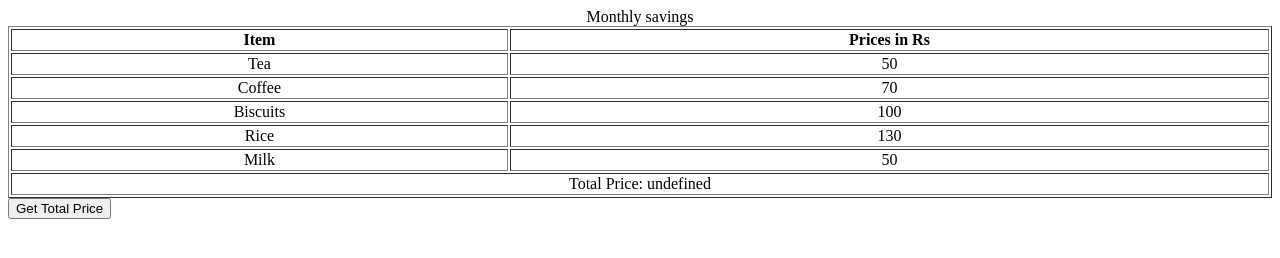
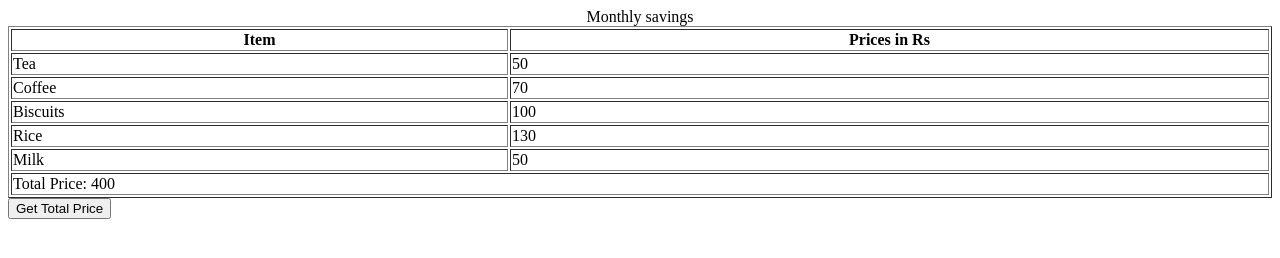
Before and after one commit to acciojob/grofers-checkout-Ayushd028, a website: page main.html in a window 1280 px wide. Both pictures are taken after a click on the button "Get Total Price". Drawn offline with Linux system fonts and the light colour scheme.

Commit message:
created a submission

```diff
--- a/main.html
+++ b/main.html
@@ -8,7 +8,7 @@
 
 <body>
     <!-- the entire body must be written by student -->
-    <table style="width: 100%; text-align: center;" border = "1">
+    <table style="width: 100%;" border = "1">
     <caption>
       Monthly savings
     </caption>
--- a/script.js
+++ b/script.js
@@ -6,11 +6,10 @@ const getSum = () => {
 	const table = document.querySelector("table")
 	const prices = document.querySelectorAll(".price");
 	let sum = 0;
-	let sumPrice = prices.forEach((item)=>{
-			sum += parseFloat(item.textContent) || 0;
-		return sum;
+	prices.forEach((item)=>{
+		sum += parseFloat(item.textContent) || 0;
 	})
-	table.innerHTML += `<tr><td colspan = "2">Total Price: ${sumPrice}</td></tr>`
+	table.innerHTML += `<tr><td colspan = "2">Total Price: ${sum}</td></tr>`
 };
 
 getSumBtn.addEventListener("click", getSum);
```
